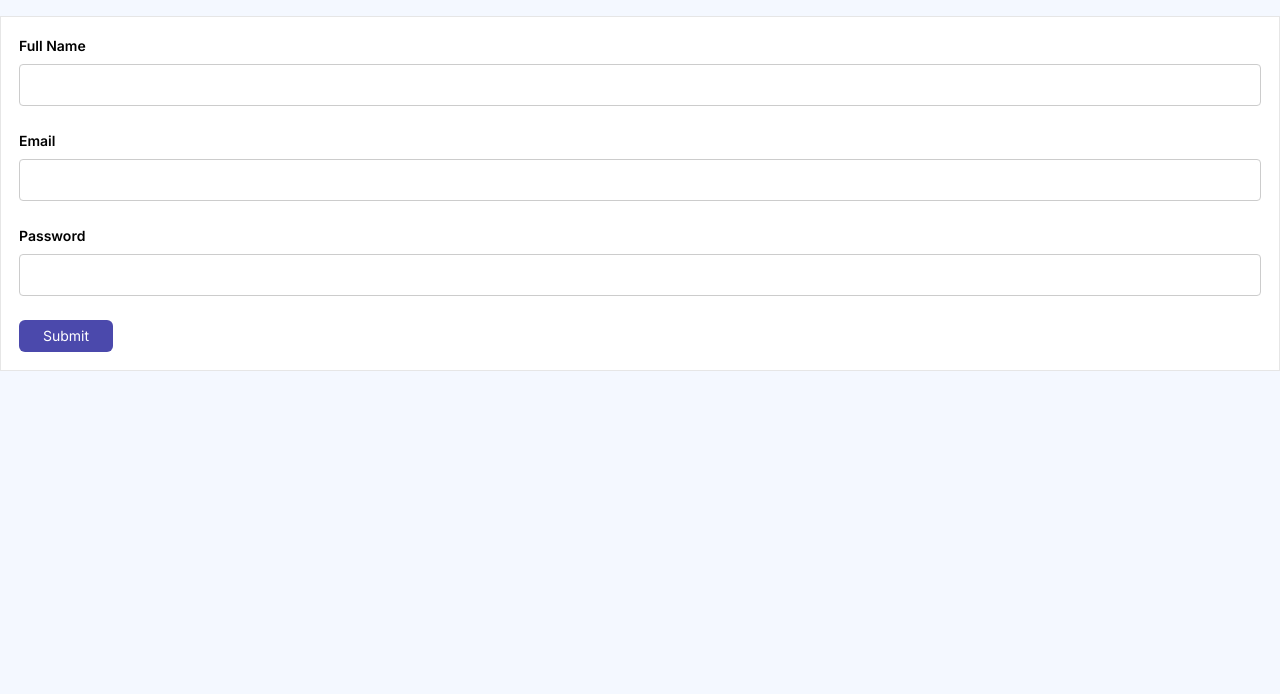
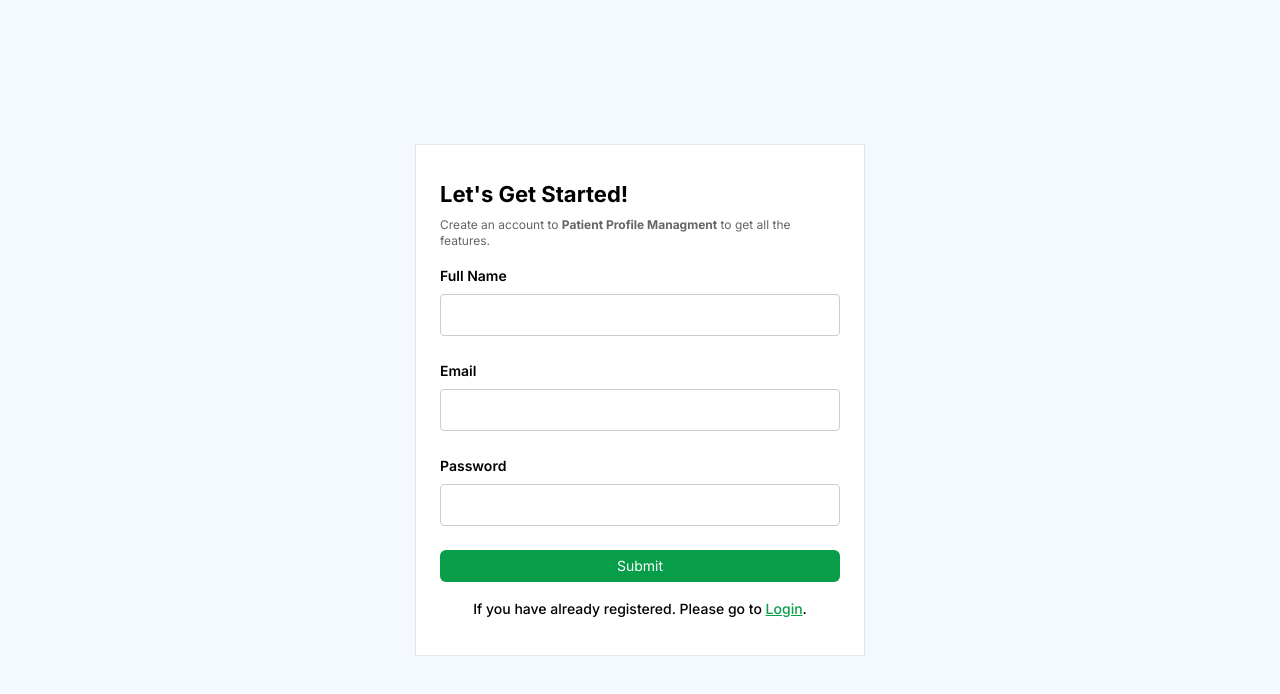
Before and after one commit to ajaydangol014/patient-profile-management, a React (Create React App) app: page /signup in a window 1280 px wide. Shown: the top 694 px of the page. Built offline with nearby package versions, Linux system fonts and the light colour scheme.

Commit message:
LFUNIOLD-227: Add styling for login, signup and navbar

```diff
--- a/src/assets/sass/variables/_color.scss
+++ b/src/assets/sass/variables/_color.scss
@@ -2,7 +2,7 @@
 $white: #ffffff !default;
 $black: #000000 !default;
 
-$primary: #4b49ac !default;
+$primary: #079d49 !default;
 $secondary: #98bdff !default;
 
 $green: #249f5d !default;
--- a/src/docs/_navbar.scss
+++ b/src/docs/_navbar.scss
@@ -1,10 +1,13 @@
 .navbar {
   padding: 20px 0;
-  background-color: getColor("grey.4");
-  color: getcolor("primary.base");
-  position: sticky;
+  background-color: getColor("primary.base");
+  color: getColor("white.base");
+  position: fixed;
   top: 0;
+  left: 0;
+  width: 100%;
   z-index: 1;
+  border: 1px solid getColor("grey.7");
 
   @include e(header) {
     h1 {
@@ -23,10 +26,6 @@
     top: 0;
     z-index: 2;
   }
-  @include m(bordered-bottom) {
-    border-bottom: 1px solid #9cb2bf;
-  }
-
 
   @include e(left) {
     display: flex;
--- a/src/docs/docs.scss
+++ b/src/docs/docs.scss
@@ -17,40 +17,6 @@ code {
 }
 
 //Navbar
-.navbar {
-  padding: 20px 0;
-  background-color: getColor("white.base");
-  color: getColor("primary.base");
-  position: fixed;
-  top: 0;
-  left: 0;
-  width: 100%;
-  z-index: 1;
-  border: 1px solid getColor("grey.7");
-
-  @include e(header) {
-    h1 {
-      font-size: 16px;
-      color: getColor("primary.base");
-    }
-  }
-
-  @include e(flex) {
-    display: flex;
-    justify-content: space-between;
-    align-items: center;
-  }
-  @include m(sticky) {
-    position: sticky;
-    top: 0;
-    z-index: 2;
-  }
-
-  @include e(left) {
-    display: flex;
-    align-items: center;
-  }
-}
 
 //Sidebar
 .sidebar {
@@ -381,6 +347,14 @@ input[type="submit"]:hover {
   font-size: 12px;
 }
 
+.main-body {
+  display: flex;
+  justify-content: center;
+  align-items: center;
+  width: 100%;
+  height: 100vh;
+}
+
 .well {
   width: 100%;
   background-color: #fff;
@@ -389,11 +363,39 @@ input[type="submit"]:hover {
   border: 1px solid #e6e6e6;
 }
 
+.well--md {
+  width: 450px;
+  padding: 36px 24px;
+}
+
 .well__content {
   border-bottom: 1px solid #e6e6e6;
   margin-bottom: 16px;
 }
 
+.signup-content {
+  margin-top: 16px;
+  text-align: center;
+  font-weight: 500;
+}
+.signup-content a {
+  text-decoration: underline;
+}
+.main-body__content {
+  margin-top: 16px;
+}
+
+.subtitle {
+  font-size: 12px;
+  line-height: 16px;
+  margin-top: 8px;
+  display: block;
+  color: #676464;
+}
+
+.w--100 {
+  width: 100%;
+}
 .patient-profile {
   @include e(content) {
     display: flex;
--- a/src/pages/auth/Login.js
+++ b/src/pages/auth/Login.js
@@ -35,7 +35,16 @@ const Login = () => {
     }
   };
   return (
-    <div className="well">
+    <div className="main-body">
+      <div className="well well--md">
+        <div className="title">
+          <h4>Welcome Back!!</h4>
+          <span className="subtitle">
+            Log in into your existed account of{" "}
+            <strong>Patient Profile Managment.</strong>
+          </span>
+        </div>
+        <div className="main-body__content">
           <Formik
             initialValues={userInitialValues}
             validationSchema={loginValidationSchema}
@@ -44,8 +53,11 @@ const Login = () => {
             {(formik) => <LoginForm formik={formik} />}
           </Formik>
 
-      <div className="signup">
-        <Link to={"/signup"}>Signup</Link>
+          <div className="signup-content">
+            If you haven't registered yet. Please do{" "}
+            <Link to={"/signup"}>Signup</Link> first.
+          </div>
+        </div>
       </div>
     </div>
   );
--- a/src/pages/auth/LoginForm.js
+++ b/src/pages/auth/LoginForm.js
@@ -31,12 +31,12 @@ const LoginForm = (props) => {
           {...props.formik.getFieldProps("password")}
         />
         <div className="error-message">
-          <ErrorMessage name="lastName" />
+          <ErrorMessage name="password" />
         </div>
       </div>
 
-      <button type="submit" className="btn btn-primary">
-        Submit
+      <button type="submit" className="btn btn-primary w--100">
+        Login
       </button>
     </Form>
   );
--- a/src/pages/auth/Signup.js
+++ b/src/pages/auth/Signup.js
@@ -4,6 +4,7 @@ import React from "react";
 import { userValidationSchema } from "../../constants/constant";
 import { useNavigate } from "react-router";
 import SignupForm from "./SignupForm";
+import { Link } from "react-router-dom";
 
 const Signup = () => {
   const navigate = useNavigate();
@@ -35,7 +36,16 @@ const Signup = () => {
     }
   };
   return (
-    <div className="well">
+    <div className="main-body">
+      <div className="well well--md">
+        <div className="title">
+          <h4>Let's Get Started!</h4>
+          <span className="subtitle">
+            Create an account to <strong>Patient Profile Managment</strong> to
+            get all the features.
+          </span>
+        </div>
+        <div className="main-body__content">
           <Formik
             initialValues={userInitialValues}
             validationSchema={userValidationSchema}
@@ -44,6 +54,12 @@ const Signup = () => {
             {(formik) => <SignupForm formik={formik} />}
           </Formik>
         </div>
+        <div className="signup-content">
+          If you have already registered. Please go to{" "}
+          <Link to={"/login"}>Login</Link>.
+        </div>
+      </div>
+    </div>
   );
 };
 
--- a/src/pages/auth/SignupForm.js
+++ b/src/pages/auth/SignupForm.js
@@ -51,7 +51,7 @@ const SignupForm = (props) => {
         </div>
       </div>
 
-      <button type="submit" className="btn btn-primary">
+      <button type="submit" className="btn btn-primary w--100">
         Submit
       </button>
     </Form>
```
Also changed, not shown: src/assets/sass/components/_well.scss (+6 -6 lines). Lines whose indentation alone changed are shown as unchanged.
